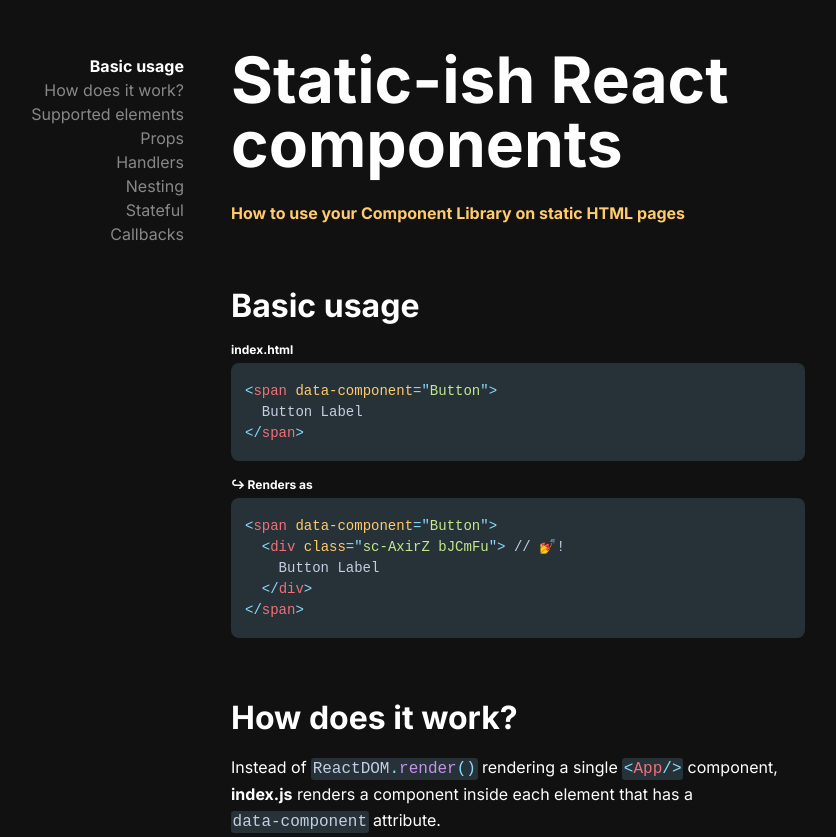
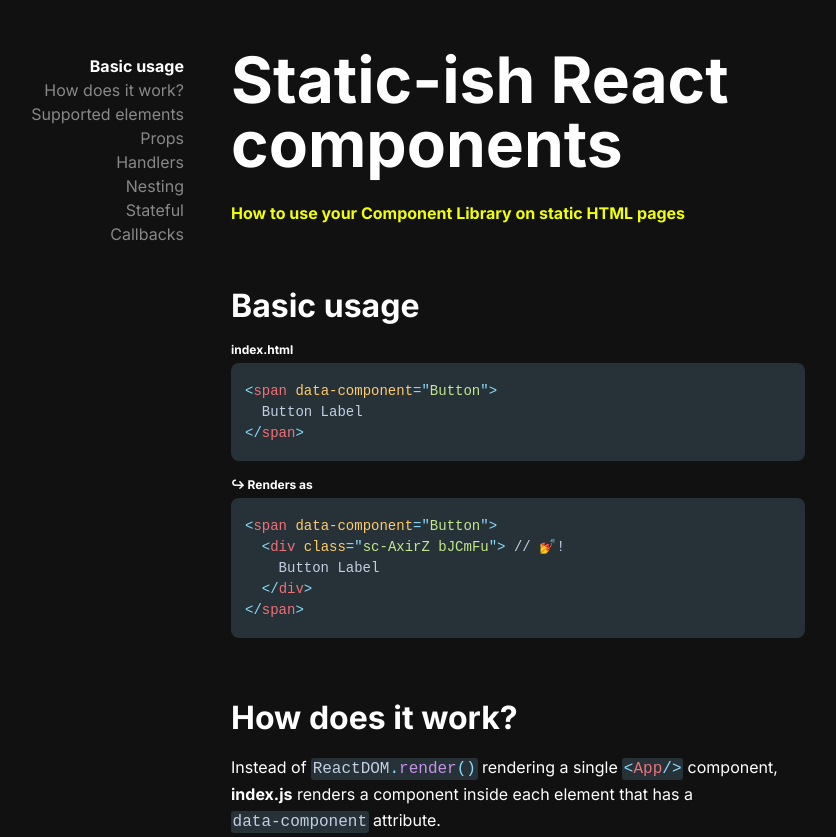
Before and after one commit to sambernhardt/static-react-components, a website: page index.html in a window 1280 px wide. Shown: the top 837 px of the page, without its empty margins (122-958 px from the left). Drawn offline with Linux system fonts and the dark colour scheme; some packages are replaced by stand-ins of ours; a script that the page names is missing.

Commit message:
Updated dark mode subtitle color

```diff
--- a/styles/sass/style.scss
+++ b/styles/sass/style.scss
@@ -94,7 +94,7 @@ h1 {
     color: #07a;
     font-weight: 600;
     @media (prefers-color-scheme: dark) {
-        color: #ffcb6b;
+        color: #f2ff00;
     }
 }
 h2 {
```
Also changed, not shown: styles/css/style.css.
